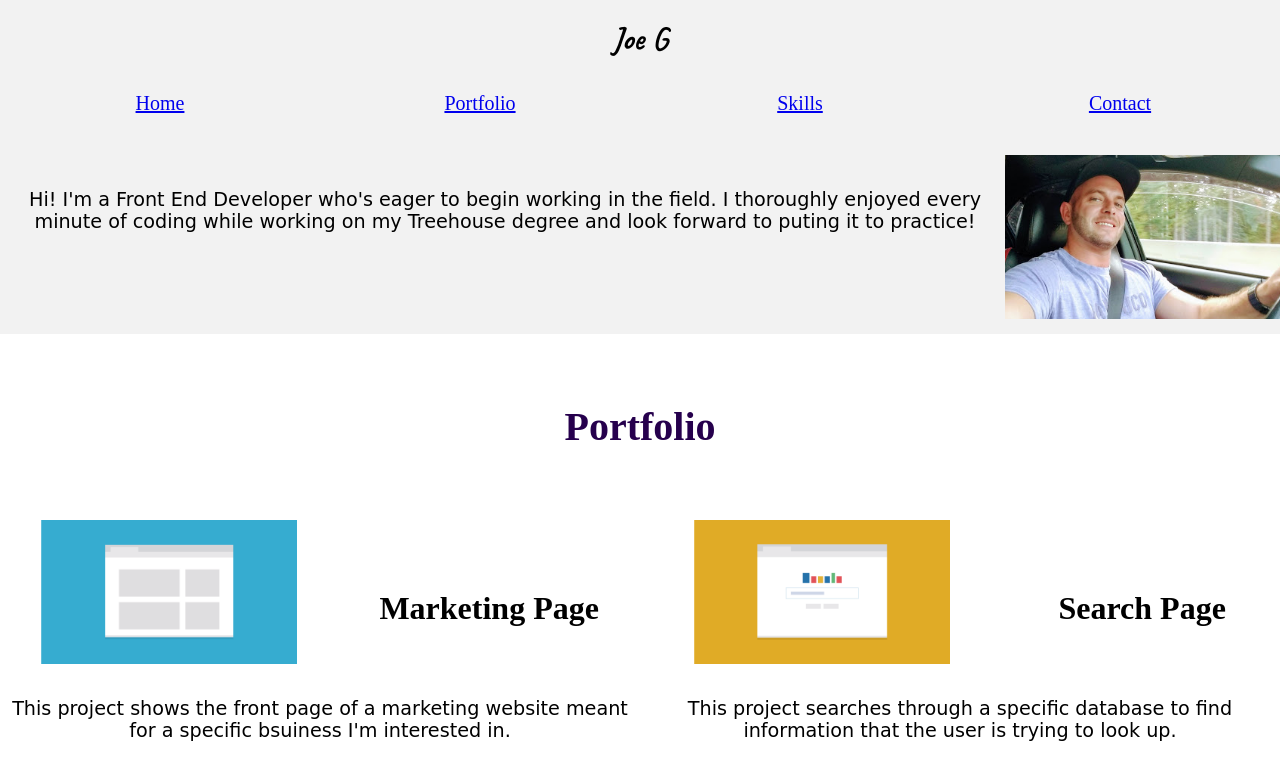
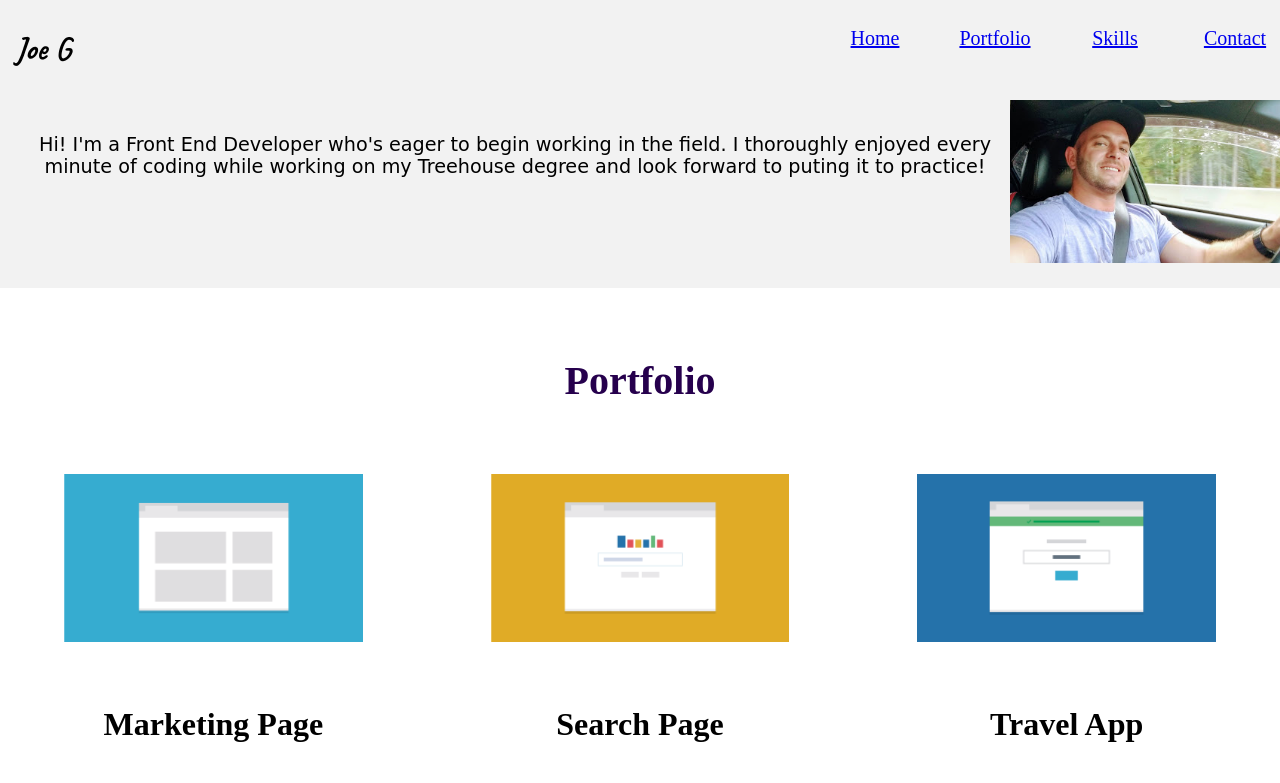
Before and after one commit to jgoode7/Tech-Degree-Project-2, a plain HTML site: page index.html in a window 1280 px wide. Shown: the top 783 px of the page. Drawn offline with Linux system fonts and the light colour scheme; a web font is replaced by a local one.

Commit message:
update
next commit

```diff
--- a/css/styles.css
+++ b/css/styles.css
@@ -135,6 +135,7 @@ aside {
   }
   .flex-wrapper , section {
     display: flex;
+    flex: 1 auto;
     justify-content: space-around;
     overflow: auto;
     flex-wrap: wrap;
@@ -164,12 +165,83 @@ aside {
   }
 }
 @media screen and (min-width: 1024px) {
+  aside {
+    width: 100%
+  }
+  li {
+    width: 120px;
+    height: auto;
+    overflow: auto;
+    color: purple;
+  }
   .flex-wrapper , div {
     width: 100%;
-    max-width: 1400px;
+    max-width: 1600px;
     margin: 0 auto;
   }
   .img {
     width: 40%
   }
+  .main-header {
+    display: flex;
+    flex-direction: row;
+    justify-content: flex-end;
+    overflow: auto;
+    flex-wrap: wrap;
+    justify-content: flex-end;
+    padding: 10px 15px;
+   }
+   .headerflex2 {
+     order: 2;
+   }
+   .headerflex1 {
+    order: 1;
+    margin-right: auto;
+   }
+  .intro {
+    order: 3;
+  }
+  .items {
+    border: inherit;
+    background-color: inherit;
+  }
+
+  .main-profile-pic {
+    float: right;
+    width: 40%;
+    order: 4;
+  }
+  .img {
+    width: 70%;
+  }
+  .img-skills {
+    width: 40%;
+
+  }
+  .flex-wrapper , section {
+    display: flex;
+    justify-content: space-around;
+    overflow: auto;
+    flex-wrap: wrap;
+    flex-basis: 32%;
+    width: 100%;
+    max-width: 1600px;
+    margin: 0 auto;
+  }
+  .skills-list li {
+    overflow: hidden;
+    width: auto;
+  }
+  .container {
+    margin-right: auto;
+    width: inherit;
+  }
+  #skills {
+    margin-top: 2em;
+    text-align: center;
+    color: #f00;
+  }
+  #contact li {
+    width: 100%;
+  }
 }
--- a/index.html
+++ b/index.html
@@ -16,9 +16,9 @@
 
 <body>
     <header class="main-header">
-      <h1>Joe G</h1>
+      <h1 class="headerflex1">Joe G</h1>
 
-       <nav>
+       <nav class="headerflex2">
           <ul class="main-nav">
             <li><a href="index.html" class="items">Home</a></li>
             <li><a href="#portfolio" class="items">Portfolio</a></li>
```
